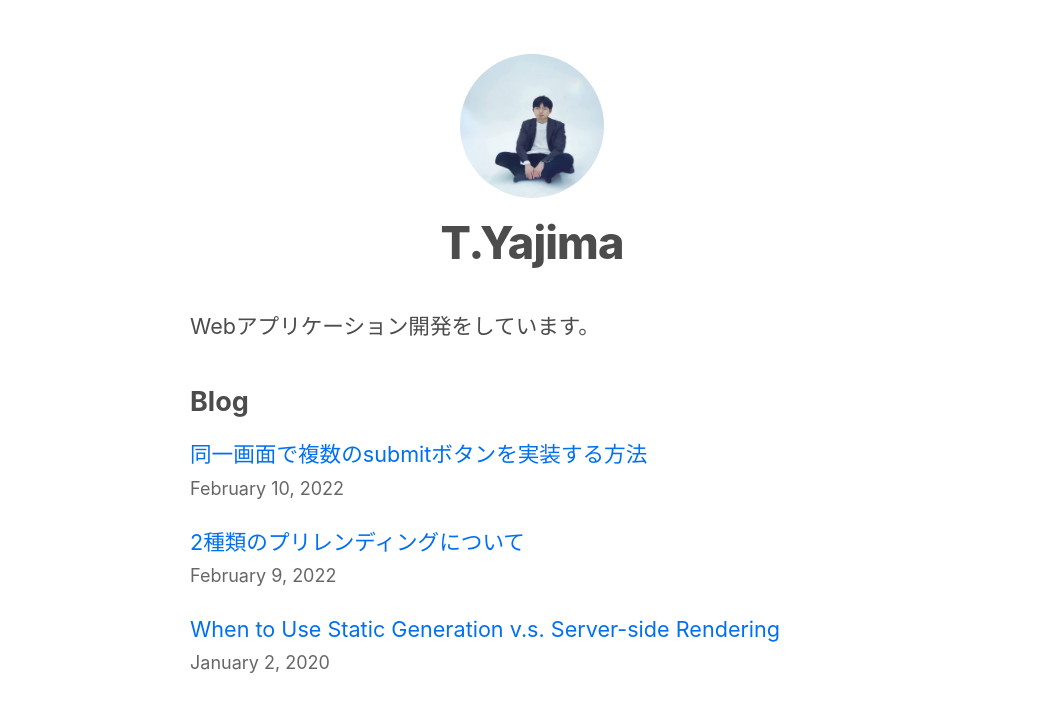
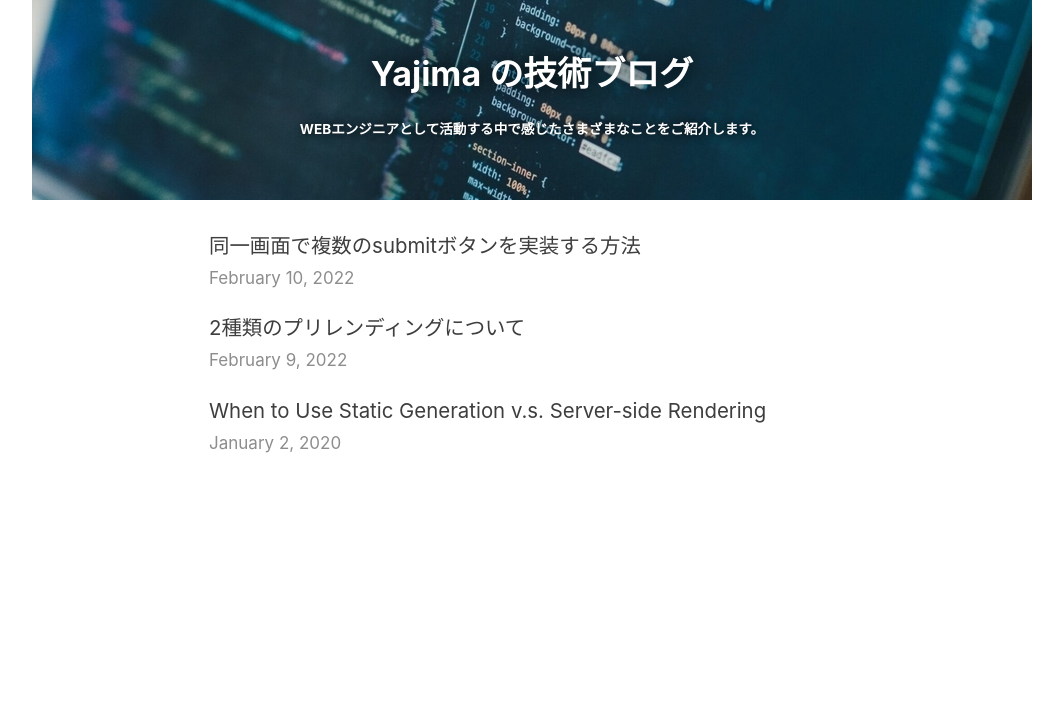
Before and after one commit to Tatsurou-Yajima/markdown-blog, a Next.js app: page / in a window 1280 px wide. Shown: the top 712 px of the page, without its empty margins (108-1171 px from the left). Built offline with nearby package versions, Linux system fonts and the light colour scheme.

Commit message:
:shower: レイアウト調整

```diff
--- a/components/layout.tsx
+++ b/components/layout.tsx
@@ -2,12 +2,12 @@ import Head from 'next/head';
 import Image from 'next/image';
 import Script from 'next/script'
 
-import styles from './layout.module.css';
+import styles from '../styles//layout.module.css';
 import utilStyles from '../styles/utils.module.css';
 import Link from 'next/link';
 
 const name = 'T.Yajima';
-export const siteTitle = 'やじま の技術ブログ'
+export const siteTitle = 'Yajima の技術ブログ'
 
 export default function Layout({
     children,
@@ -17,7 +17,7 @@ export default function Layout({
     home?: boolean
 }) {
     return (
-        <div className={styles.container}>
+        <div>
             <Head>
                 <link rel="icon" href="/favicon.ico" />
                 <meta
@@ -38,44 +38,25 @@ export default function Layout({
                 strategy="lazyOnload"
             />
             <header className={styles.header}>
-                {home ? (
-                    <>
-                        <Image
-                            priority
-                            src="/images/profile.jpg"
-                            className={utilStyles.borderCircle}
-                            height={144}
-                            width={144}
-                            alt={name}
-                        />
-                        <h1 className={utilStyles.heading2Xl}>{name}</h1>
-                    </>
-                ) : (
-                    <>
-                        <Link href="/">
-                            <Image
-                                priority
-                                src="/images/profile.jpg"
-                                className={utilStyles.borderCircle}
-                                height={108}
-                                width={108}
-                                alt={name}
-                            />
+                <div className={styles.width100}>
+                    <div className={utilStyles.topImage}>
+                        <Link href="/" className={utilStyles.textDecorationNone}>
+                            <h1 className={utilStyles.topH1}>{siteTitle}</h1>
                         </Link>
-                        <h2 className={utilStyles.headingLg}>
-                            <Link href="/" className={utilStyles.colorInherit}>
-                                {name}
-                            </Link>
-                        </h2>
-                    </>
+                        <div>
+                            <h2 className={utilStyles.topH2}>WEBエンジニアとして活動する中で感じたさまざまなことをご紹介します。</h2>
+                        </div>
+                    </div>
+                </div>
+            </header>
+            <div className={styles.container}>
+                <main>{children}</main>
+                {!home && (
+                    <div className={styles.backToHome}>
+                        <Link href="/">TOP</Link>
+                    </div>
                 )}
-            </header>
-            <main>{children}</main>
-            {!home && (
-                <div className={styles.backToHome}>
-                    <Link href="/">← Back to home</Link>
-                </div>
-            )}
+            </div>
         </div>
     );
 }
--- a/pages/index.tsx
+++ b/pages/index.tsx
@@ -20,11 +20,7 @@ export default function Home({
             <Head>
                 <title>{siteTitle}</title>
             </Head>
-            <section className={utilStyles.headingMd}>
-                <p>Webアプリケーション開発をしています。</p>
-            </section>
             <section className={`${utilStyles.headingMd} ${utilStyles.padding1px}`}>
-                <h2 className={utilStyles.headingLg}>Blog</h2>
                 <ul className={utilStyles.list}>
                     {allPostsData.map(({ id, date, title }) => (
                         <li className={utilStyles.listItem} key={id}>
--- a/pages/posts/[id].tsx
+++ b/pages/posts/[id].tsx
@@ -22,7 +22,6 @@ export default function Post({
                 <title>{postData.title}</title>
             </Head>
             <article>
-                <h1 className={utilStyles.headingXl}>{postData.title}</h1>
                 <div className={utilStyles.lightText}>
                     <Date dateString={postData.date} />
                 </div>
--- a/styles/global.css
+++ b/styles/global.css
@@ -4,9 +4,9 @@ body {
     margin: 0;
     font-family: -apple-system, BlinkMacSystemFont, Segoe UI, Roboto, Oxygen,
         Ubuntu, Cantarell, Fira Sans, Droid Sans, Helvetica Neue, sans-serif;
-    line-height: 1.6;
-    font-size: 18px;
+    line-height: 1.4;
     color: #4c4c4c;
+    font-size: 17px;
 }
 
 * {
@@ -14,7 +14,7 @@ body {
 }
 
 a {
-    color: #0070f3;
+    color: #3e3e3e;
     text-decoration: none;
 }
 
--- a/components/layout.module.css
+++ b/styles/layout.module.css
@@ -1,15 +1,20 @@
 .container {
     max-width: 40rem;
     padding: 0 1rem;
-    margin: 3rem auto 6rem;
+    margin: 0 auto 6rem;
 }
 
 .header {
     display: flex;
     flex-direction: column;
     align-items: center;
+    margin-bottom: 30px;
 }
 
 .backToHome{
     margin: 3rem 0 0;
 }
+
+.width100{
+    width: 100%;
+}
--- a/styles/utils.module.css
+++ b/styles/utils.module.css
@@ -48,5 +48,36 @@
 }
 
 .lightText {
-    color: #666;
+    color: #8d8d8d;
 }
+
+.topImage {
+    width: 100%;
+    height: 200px;
+    background-image: url('../public/images/20221216085448.jpg');
+    background-position: center -21px;
+    background-repeat: no-repeat;
+    position: relative;
+    align-items: center;
+}
+
+.topH1 {
+    text-align: center;
+    color: #fff;
+    text-shadow: 0px 0px 20px #000;
+    padding-top: 50px;
+    margin-top: 0;
+}
+
+.textDecorationNone:hover {
+    text-decoration: none;
+}
+
+.topH2 {
+    font-size: 80%;
+    margin: 5px 0 0 0;
+    font-weight: 700;
+    color: #fff;
+    text-shadow: 0px 0px 10px #000;
+    text-align: center;
+}
```
Also changed, not shown: public/images/20221216085448.jpg (added).
